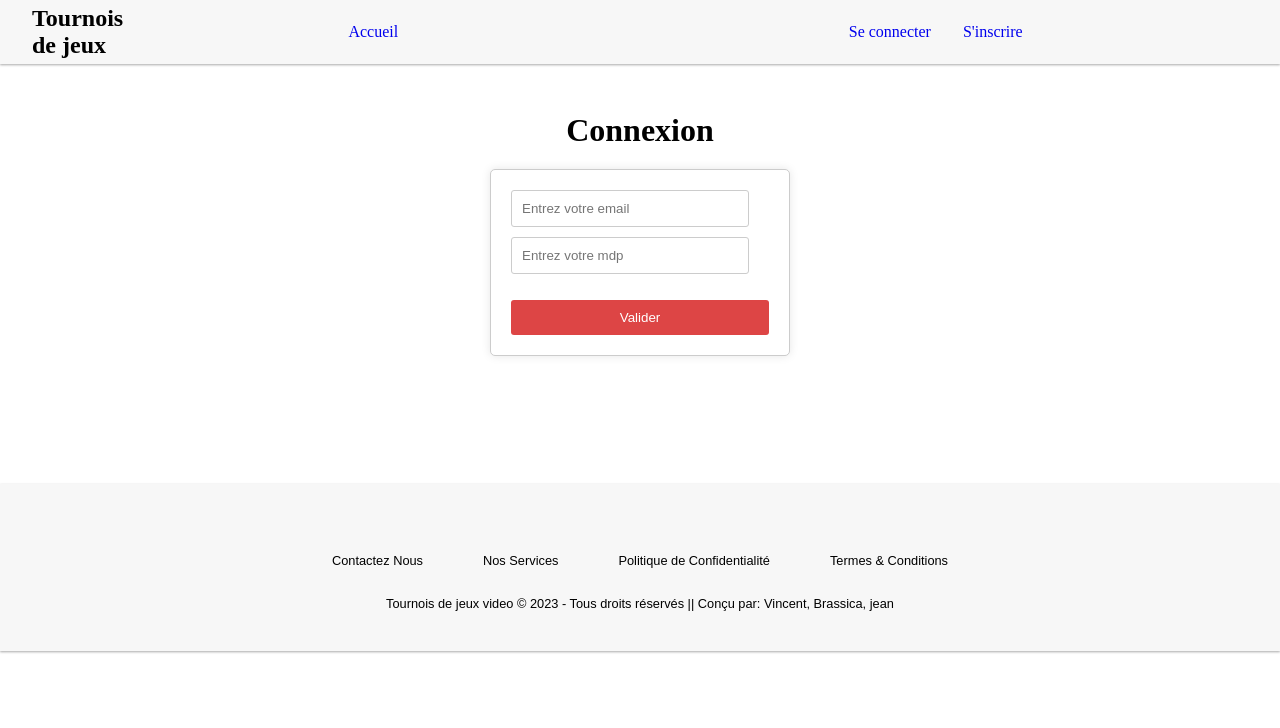
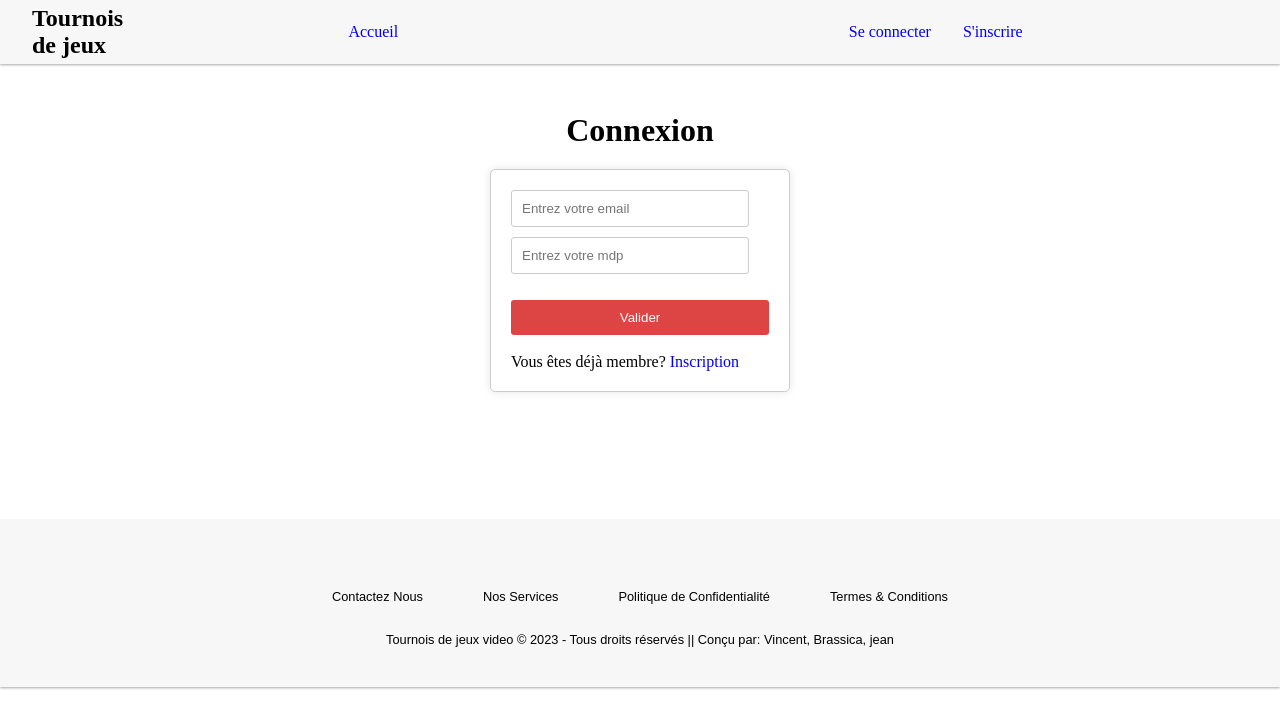
Before and after one commit to Fantastix80/projet-module-react, a React (Vite) app: page /connexion in a window 1280 px wide. Shown: the top 728 px of the page. Built offline with nearby package versions, Linux system fonts and the light colour scheme.

Commit message:
UpdateBouton

```diff
--- a/src/pages/connectionPage/Connexion.jsx
+++ b/src/pages/connectionPage/Connexion.jsx
@@ -3,10 +3,13 @@ import '../../assets/css/connexion.css'
 import { connectUser } from '../../services/api';
 import { UserContext } from '../../context/UserProvider';
 import { useNavigate } from 'react-router-dom';
+import { Link } from 'react-router-dom';
+
+
 
 
 const Connexion = () => {
-    const {user, setUser} = useContext(UserContext);
+  const { user, setUser } = useContext(UserContext);
 
   const navigate = useNavigate();
 
@@ -23,8 +26,7 @@ const Connexion = () => {
     }
 
     connectUser(userToConnect).then(data => {
-            if (data.success === true)
-            {
+      if (data.success === true) {
         setUser({
           isConnected: true,
           email: data.email,
@@ -33,8 +35,7 @@ const Connexion = () => {
         let url = "/listeTournois";
         navigate(url);
       }
-            else
-            {
+      else {
         errorMessage.current.innerText = data.error;
       }
     });
@@ -45,13 +46,19 @@ const Connexion = () => {
       <div className="Connexion">
         <h1>Connexion</h1>
         <form>
-                    <input type="text" name="email" placeholder="Entrez votre email" ref={emailInput}/>
-                    <input type="password" name="password" placeholder="Entrez votre mdp" ref={mdpInput}/>
-                    <br/>
+          <input type="text" name="email" placeholder="Entrez votre email" ref={emailInput} />
+          <input type="password" name="password" placeholder="Entrez votre mdp" ref={mdpInput} />
+          <br />
           <span ref={errorMessage}></span>
           <button type="submit" onClick={validateForm}>Valider</button>
+          <br/>
+          <br/>
+          <p>Vous êtes déjà membre? <Link to={"/inscription"}>Inscription</Link></p>
+
         </form>
       </div>
+
+
 
 
     </>
--- a/src/pages/connectionPage/Inscription.jsx
+++ b/src/pages/connectionPage/Inscription.jsx
@@ -2,7 +2,7 @@ import { useContext, useRef, useState } from 'react';
 import '../../assets/css/inscription.css'
 import { UserContext } from '../../context/UserProvider';
 import { addUser } from '../../services/api';
-import { useNavigate } from 'react-router-dom';
+import { Link, useNavigate } from 'react-router-dom';
 
 
 let isPseudoValid;
@@ -114,6 +114,10 @@ const Inscription = () => {
                     <input type="checkbox" name="acceptCGU" onInput={validateInputs}/>
                     <label>J'accepte les Conditions Générales d'utilisation</label>
                     <button type="submit" disabled={isButtonDisabled} onClick={validateForm}> Valider </button>
+                    <br/>
+                    <br/>
+                    <p>Vous êtes déjà membre? <Link to={"/connexion"}>Connexion</Link></p>
+
                 </form>
             </div>
         </>
--- a/src/pages/homePage/HomePage.jsx
+++ b/src/pages/homePage/HomePage.jsx
@@ -1,5 +1,6 @@
 import '../../assets/css/homePage.css'
 import { Link } from 'react-router-dom';
+
 
 const HomePage = () => {
     return (
@@ -9,15 +10,16 @@ const HomePage = () => {
                 <p>Plongez dans notre univers dédié aux jeux vidéo et participez à des tournois e-sport passionnants !<br />
                     Il vous suffit de vous connecter ou de vous créez un compte si ce n'est pas déjà fait.</p>
             </div>
-            <br />
+            <br/>
             <div class="button-container">
                 <div class="button-container">
 
-                    <li><Link to={"/connexion"} className="custom-button">Se connecter</Link></li>
-                    <br />
-                    <br />
 
-                    <li><Link to={"/inscription"} className="custom-button">S'inscrire</Link></li>
+                    <li><Link to={ "/connexion" }className="custom-button">Se connecter</Link></li>
+                    <br/>
+                    <br/>
+
+                    <li><Link to={ "/inscription" }className="custom-button">S'inscrire</Link></li>
 
                 </div>
 
```
Lines whose indentation alone changed are shown as unchanged.
